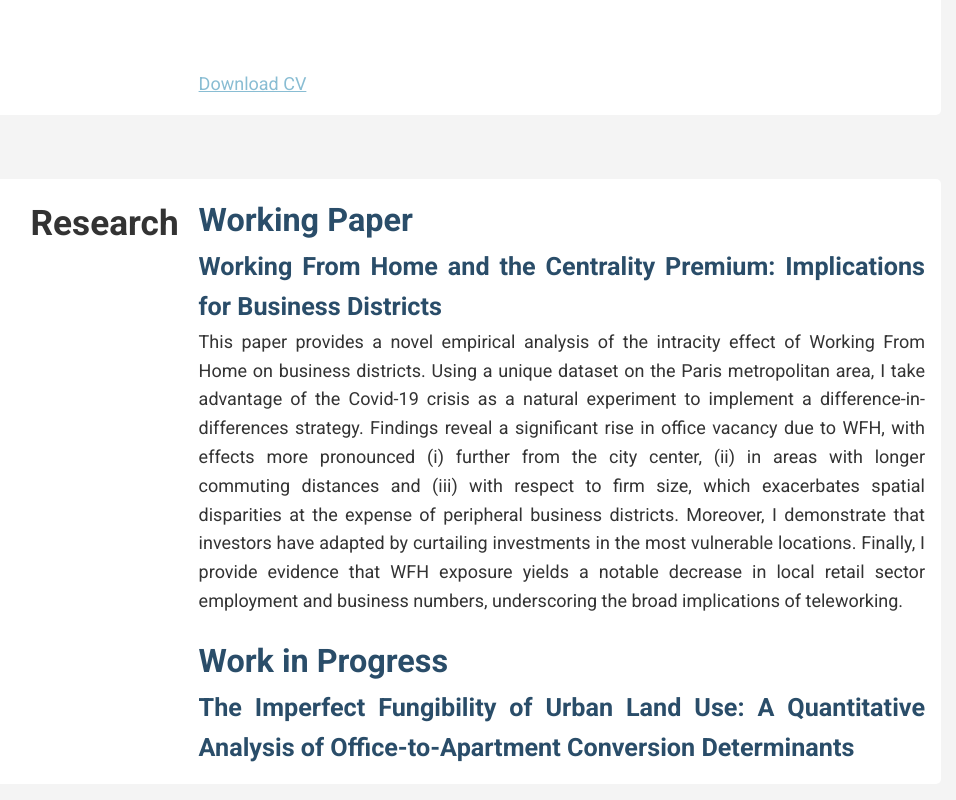
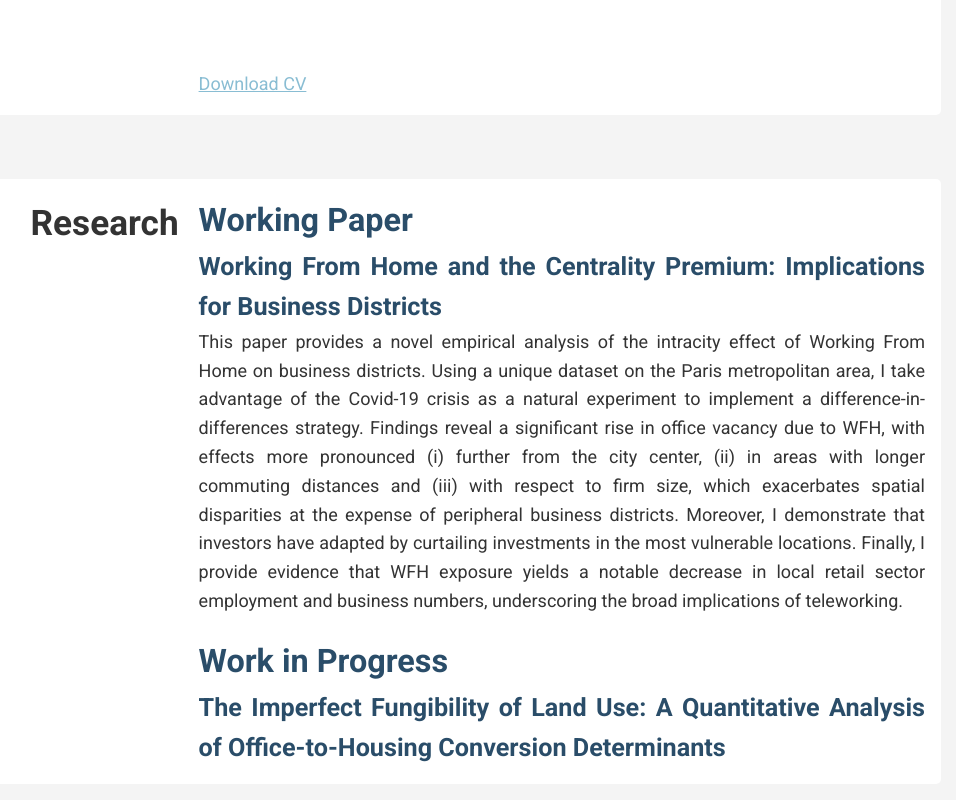
Before and after one commit to odenagiscarde/odenagiscarde.github.io, a plain HTML site: page index.html in a window 1280 px wide. Shown: the part 1739-2539 px from the top of the page, without its empty margins (179-1135 px from the left). Drawn offline with Linux system fonts and the light colour scheme.

Commit message:
Update index.html

```diff
--- a/index.html
+++ b/index.html
@@ -76,7 +76,7 @@
             <!-- You can add the actual abstract content here -->
         </article>
                <h1>Work in Progress </h1>
-            <h3> The Imperfect Fungibility of Urban Land Use: A Quantitative Analysis of Office-to-Apartment Conversion Determinants</h3>
+            <h3> The Imperfect Fungibility of Land Use: A Quantitative Analysis of Office-to-Housing Conversion Determinants</h3>
         <!-- Additional research papers can be added as more <article> elements -->
      </div>
         </section>
```
